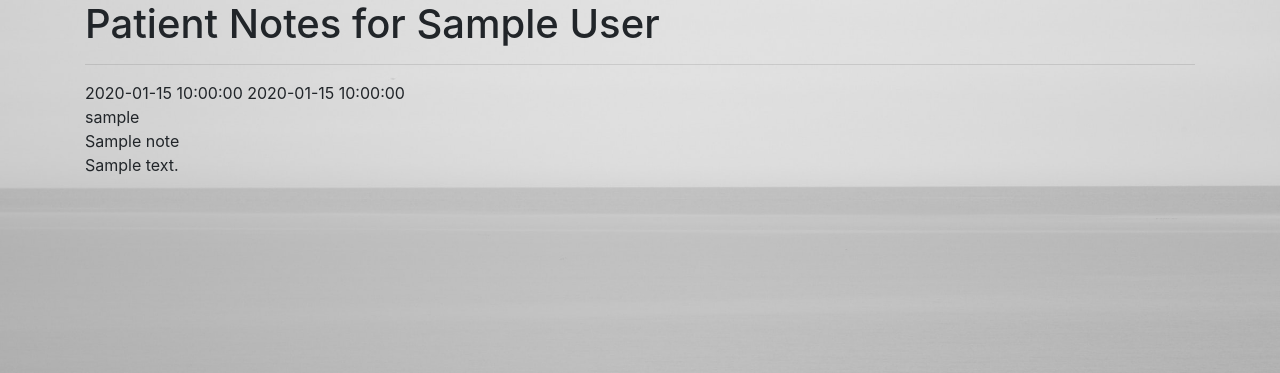
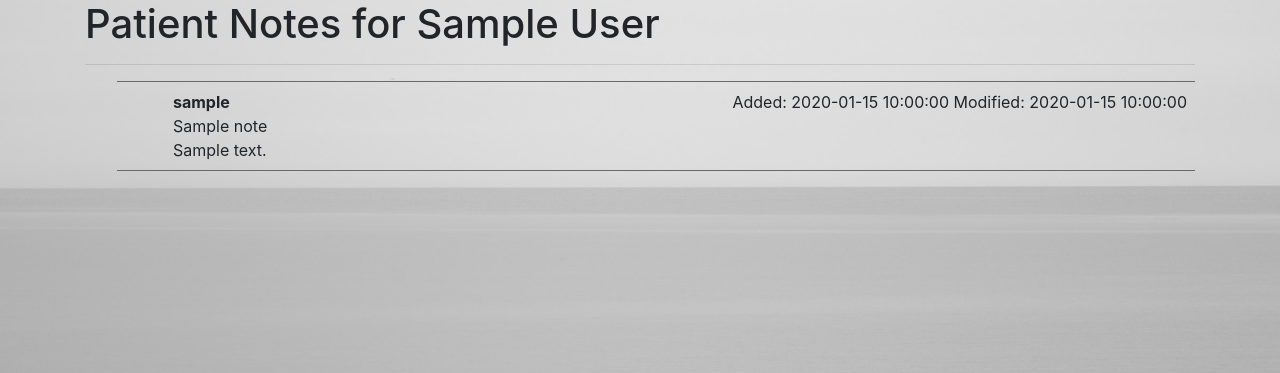
Before and after one commit to YoungHaYoo12/MediCal, a Flask app: page /patient_notes/patient/1 in a window 1280 px wide. Shown: the part 67-440 px from the top of the page. Run offline with Flask 2, Linux system fonts and the light colour scheme; a user stored in the database is signed in; tables that the repository leaves empty hold one stand-in row (values such as "Sample post"); some libraries are stand-ins or nearby versions.

Commit message:
Add styling to patient notes in patient_notes.list.

```diff
--- a/app/static/css/main.css
+++ b/app/static/css/main.css
@@ -78,6 +78,39 @@ body {
   justify-content:center;
 }
 
+/* ------- patient_notes/list.html -------*/
+.note-date {
+  float:right;
+}
+.note-author {
+  font-weight:bold;
+}
+
+ul.notes {
+  list-style-type: none;
+  padding:0;
+  margin:16px 0px 0px 0px;
+}
+
+ul.notes li.note {
+  margin-left:32px;
+  padding:8px;
+  border-bottom: 1px solid #696969;
+}
+
+ul.notes li.note:nth-child(1) {
+  border-top:1px solid #696969;
+}
+
+ul.notes li.note:hover {
+  background-color: #f0f0f0;
+}
+
+div.note-content {
+  margin-left: 48px;
+  min-height:48px;
+}
+
 /* ------- month.html -------*/
 .month {
   height:100%;
--- a/app/templates/patient_notes/list.html
+++ b/app/templates/patient_notes/list.html
@@ -5,11 +5,13 @@
     Patient Notes for {{patient.first_name}} {{patient.last_name}}
   </h1>
   <hr>
+  <ul class="notes">
     {% for patient_note in patient_notes %}
+    <li class="note">
       <div class="note-content">
         <div class="note-date">
-      {{patient_note.date_added}}
-      {{patient_note.date_modified}}
+          Added: {{patient_note.date_added}}
+          Modified: {{patient_note.date_modified}}
         </div>
         <div class="note-author">
           {{patient_note.user.username}}
@@ -22,5 +24,6 @@
         </div>
       </div>
     {% endfor %}
+  </ul>
 </div>
 {% endblock %}
```
Lines whose indentation alone changed are shown as unchanged.
